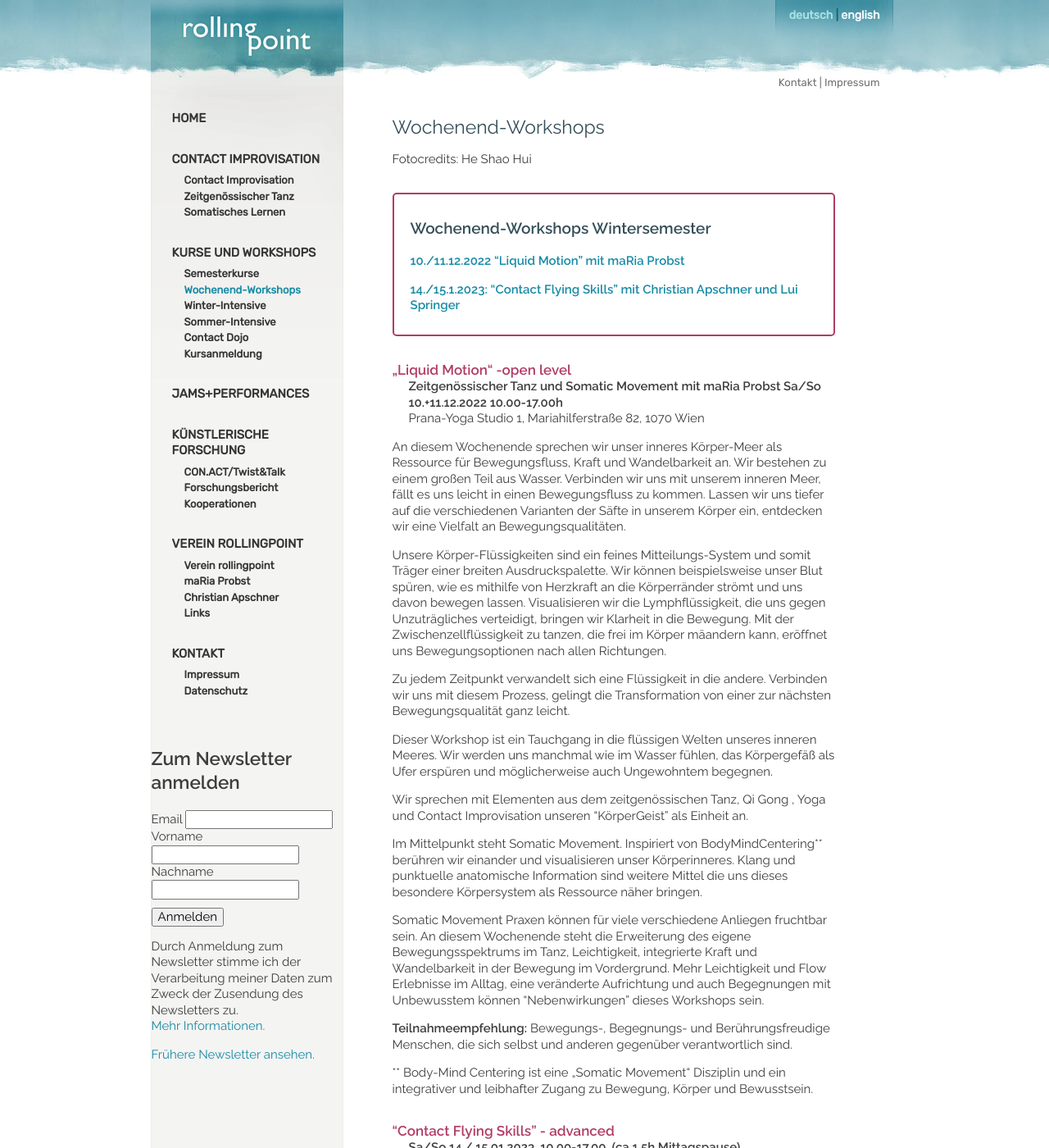
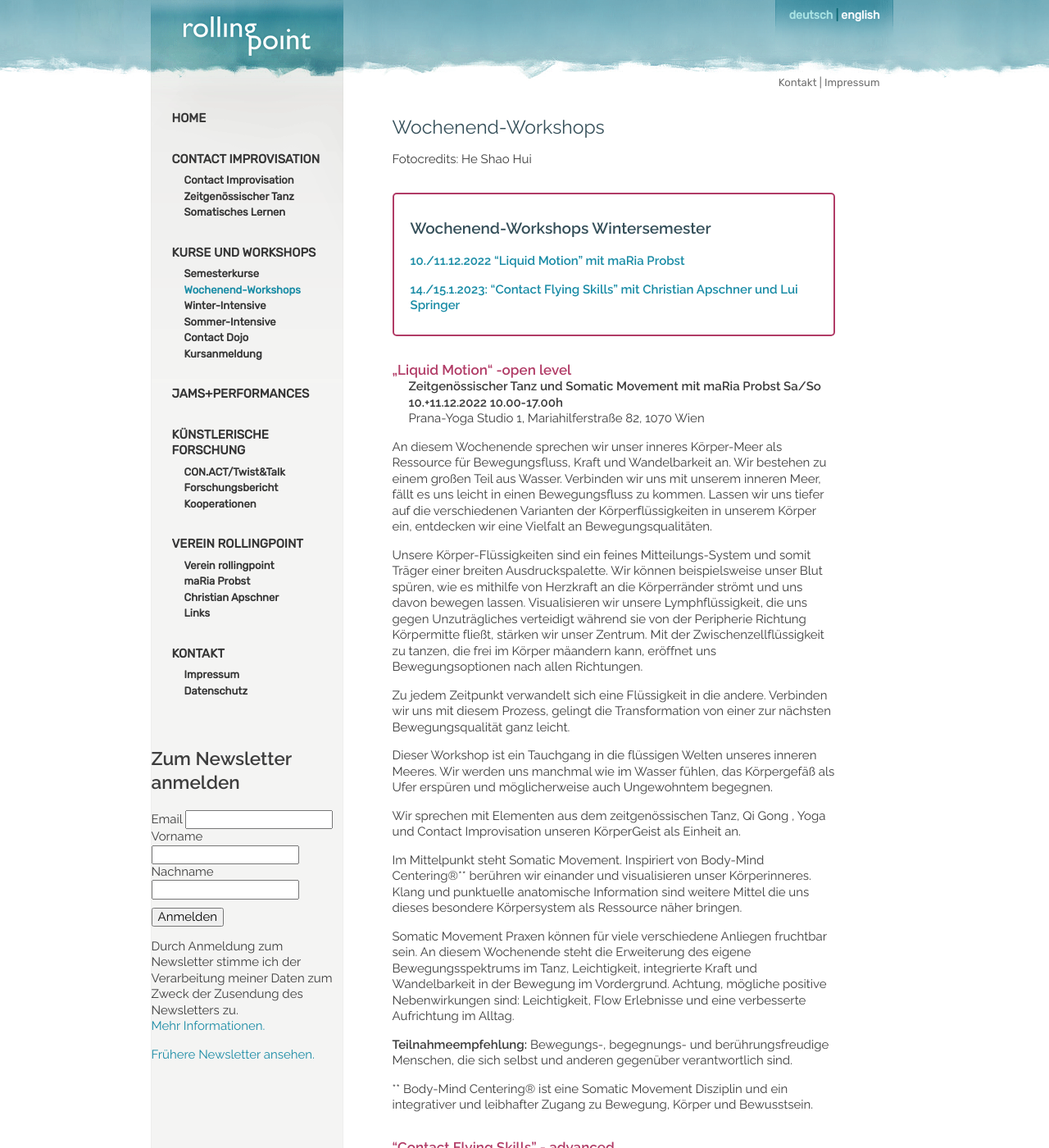
Before and after one commit to manulari/rollingpointat, a Jekyll site: the page built from _pages_de/workshops.md, in a window 1280 px wide and 1400 px high. Shown: the whole window at 82% size. Built offline with Jekyll 4.4.1, drawn with Linux system fonts in a browser that asks for light colours; comment, search, counter and statistics services are not loaded.

Commit message:
Update page (de) “workshops”

```diff
--- a/_pages_de/workshops.md
+++ b/_pages_de/workshops.md
@@ -21,23 +21,23 @@ Sa/So 10.+11.12.2022 10.00-17.00h**\
 Prana-Yoga Studio 1, Mariahilferstraße 82, 1070 Wien
 
 An diesem Wochenende sprechen wir unser inneres Körper-Meer als\
-Ressource für Bewegungsfluss, Kraft und Wandelbarkeit an. Wir bestehen zu einem großen Teil aus Wasser. Verbinden wir uns mit unserem inneren Meer, fällt es uns leicht in einen Bewegungsfluss zu kommen. Lassen wir uns tiefer auf die verschiedenen Varianten der Säfte in unserem Körper ein, entdecken wir eine Vielfalt an Bewegungsqualitäten.
+Ressource für Bewegungsfluss, Kraft und Wandelbarkeit an. Wir bestehen zu einem großen Teil aus Wasser. Verbinden wir uns mit unserem inneren Meer, fällt es uns leicht in einen Bewegungsfluss zu kommen. Lassen wir uns tiefer auf die verschiedenen Varianten der Körperflüssigkeiten in unserem Körper ein, entdecken wir eine Vielfalt an Bewegungsqualitäten.
 
-Unsere Körper-Flüssigkeiten sind ein feines Mitteilungs-System und somit Träger einer breiten Ausdruckspalette. Wir können beispielsweise unser Blut spüren, wie es mithilfe von Herzkraft an die Körperränder strömt und uns davon bewegen lassen. Visualisieren wir die Lymphflüssigkeit, die uns gegen Unzuträgliches verteidigt, bringen wir Klarheit in die Bewegung. Mit der Zwischenzellflüssigkeit zu tanzen, die frei im Körper mäandern kann, eröffnet uns Bewegungsoptionen nach allen Richtungen.
+Unsere Körper-Flüssigkeiten sind ein feines Mitteilungs-System und somit Träger einer breiten Ausdruckspalette. Wir können beispielsweise unser Blut spüren, wie es mithilfe von Herzkraft an die Körperränder strömt und uns davon bewegen lassen. Visualisieren wir unsere Lymphflüssigkeit, die uns gegen Unzuträgliches verteidigt während sie von der Peripherie Richtung Körpermitte fließt, stärken wir unser Zentrum. Mit der Zwischenzellflüssigkeit zu tanzen, die frei im Körper mäandern kann, eröffnet uns Bewegungsoptionen nach allen Richtungen.
 
 Zu jedem Zeitpunkt verwandelt sich eine Flüssigkeit in die andere. Verbinden wir uns mit diesem Prozess, gelingt die Transformation von einer zur nächsten Bewegungsqualität ganz leicht.
 
 Dieser Workshop ist ein Tauchgang in die flüssigen Welten unseres inneren Meeres. Wir werden uns manchmal wie im Wasser fühlen, das Körpergefäß als Ufer erspüren und möglicherweise auch Ungewohntem begegnen.
 
-Wir sprechen mit Elementen aus dem zeitgenössischen Tanz, Qi Gong , Yoga und Contact Improvisation unseren "KörperGeist" als Einheit an.
+Wir sprechen mit Elementen aus dem zeitgenössischen Tanz, Qi Gong , Yoga und Contact Improvisation unseren KörperGeist als Einheit an.
 
-Im Mittelpunkt steht Somatic Movement. Inspiriert von BodyMindCentering\*\* berühren wir einander und visualisieren unser Körperinneres. Klang und punktuelle anatomische Information sind weitere Mittel die uns dieses besondere Körpersystem als Ressource näher bringen.
+Im Mittelpunkt steht Somatic Movement. Inspiriert von Body-Mind Centering®\*\* berühren wir einander und visualisieren unser Körperinneres. Klang und punktuelle anatomische Information sind weitere Mittel die uns dieses besondere Körpersystem als Ressource näher bringen.
 
-Somatic Movement Praxen können für viele verschiedene Anliegen fruchtbar sein. An diesem Wochenende steht die Erweiterung des eigene Bewegungsspektrums im Tanz, Leichtigkeit, integrierte Kraft und Wandelbarkeit in der Bewegung im Vordergrund. Mehr Leichtigkeit und Flow Erlebnisse im Alltag, eine veränderte Aufrichtung und auch Begegnungen mit Unbewusstem können "Nebenwirkungen" dieses Workshops sein.
+Somatic Movement Praxen können für viele verschiedene Anliegen fruchtbar sein. An diesem Wochenende steht die Erweiterung des eigene Bewegungsspektrums im Tanz, Leichtigkeit, integrierte Kraft und Wandelbarkeit in der Bewegung im Vordergrund. Achtung, mögliche positive Nebenwirkungen sind: Leichtigkeit, Flow Erlebnisse und eine verbesserte Aufrichtung im Alltag.
 
-**Teilnahmeempfehlung:** Bewegungs-, Begegnungs- und Berührungsfreudige Menschen, die sich selbst und anderen gegenüber verantwortlich sind.
+**Teilnahmeempfehlung:** Bewegungs-, begegnungs- und berührungsfreudige Menschen, die sich selbst und anderen gegenüber verantwortlich sind.
 
-\*\* Body-Mind Centering ist eine „Somatic Movement“ Disziplin und ein integrativer und leibhafter Zugang zu Bewegung, Körper und Bewusstsein.
+\*\* Body-Mind Centering® ist eine Somatic Movement Disziplin und ein integrativer und leibhafter Zugang zu Bewegung, Körper und Bewusstsein.
 
 <div class="named-anchor" id="flying"></div>
 
```
